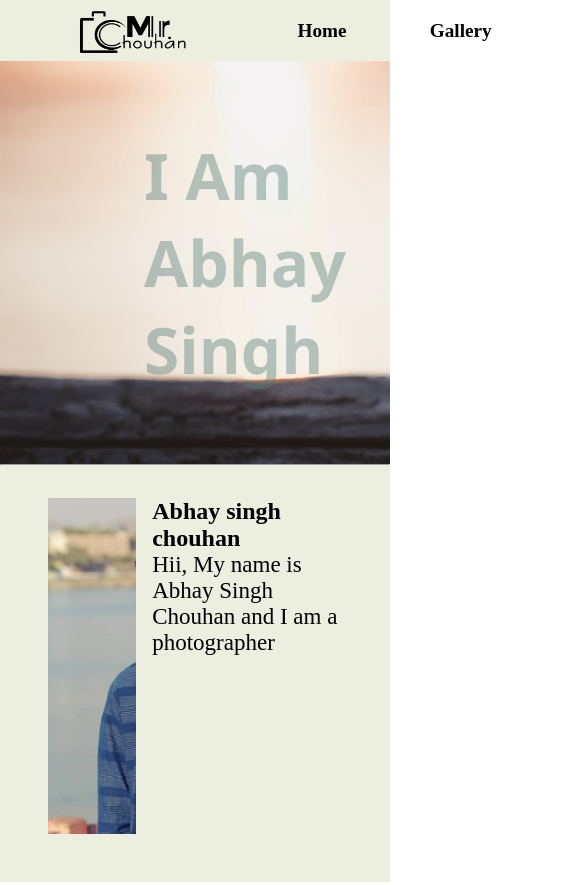
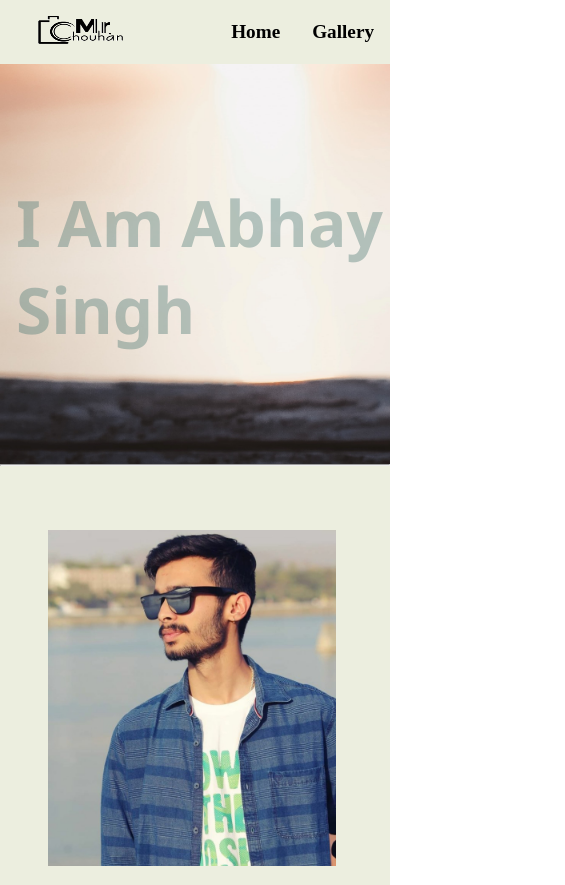
Before and after one commit to AdityaRajSinghChouhan/Hobby-Click, a plain HTML site: page index.html in a window 390 px wide. Shown: the top 885 px of the page, 565 px wide, since content can reach past the window. Drawn offline with Linux system fonts and the light colour scheme.

Commit message:
responsive
add responsive ness

```diff
--- a/index.html
+++ b/index.html
@@ -34,12 +34,12 @@
             <!-- <img id="mainimg" src="../static/mainimg.jpg" alt=""> -->
         </div>
         <div id="caption">
-            <h1>Abhay singh chouhan</h1>
+            <h1 id="names">Abhay singh chouhan</h1>
             <p id="captiontext">Hii, My name is Abhay Singh Chouhan and I am a photographer </p>
         </div>
     </section>
-    <!-- Gallery -->
-    <!-- <div id="all">
+    Gallery -->
+    <div id="all">
 
         <section id="gallerysec">
             <h1>Hello! Welcome To Hobby Click Gallery</h1>
@@ -54,6 +54,6 @@
             <div id="imgpic7" class="img1"></div>
 
         </section>
-    </div> -->
+    </div>
 </body>
 </html>
--- a/static/HCstyle.css
+++ b/static/HCstyle.css
@@ -1,16 +1,16 @@
-*{
+* {
     margin: 0px;
     padding: 0px;
     box-sizing: border-box;
   }
 
   /* header */
-#head{
+  #head {
     /* background-color: red; */
     height: 29rem;
   }
 
-#navbar{
+  #navbar {
     /* background-color: yellow; */
     display: flex;
     height: 3.8rem;
@@ -19,9 +19,9 @@
 
     /* position: fixed; */
     /* background-color: #507a7666; */
-    background-color:#eceedf;
+    background-color: #eceedf;
   }
-#logo{
+  #logo {
     display: flex;
     align-items: center;
     justify-content: center;
@@ -29,23 +29,23 @@ position: relative;
     bottom: 11px;
     margin-left: 2rem;
   }
-#logoimg{
+  #logoimg {
     width: 10rem;
     height: 6rem;
   }
 
-#minue ul{
+  #minue ul {
     justify-content: center;
     width: 100%;
     align-items: center;
     display: flex;
     margin: 0rem 2rem;
   }
-#minue ul li{
+  #minue ul li {
     list-style: none;
     margin: 0rem 1rem;
   }
-#minue ul li a{
+  #minue ul li a {
     text-decoration: none;
     font-size: 1.2rem;
     font-weight: bold;
@@ -53,31 +53,29 @@ margin-left: 2rem;
     padding: 0.6rem 1.6rem;
     border-radius: 19px;
   }
-#minue ul li a:hover{
+  #minue ul li a:hover {
     background-color: lightblue;
   }
-#web{
+  #web {
     height: 25.2rem;
     display: flex;
     /* flex-direction: column; */
     align-items: center;
     /* justify-content: center; */
     background-image: url("../static/webimg.jpg");
-    background-size:cover;
+    background-size: cover;
     background-repeat: no-repeat;
     width: 100%;
-
-
   }
-#webname{
+  #webname {
     font-weight: bold;
     font-size: 4rem;
     position: relative;
     left: 9rem;
-    font-family: 'Segoe UI', Tahoma, Geneva, Verdana, sans-serif;
+    font-family: "Segoe UI", Tahoma, Geneva, Verdana, sans-serif;
     color: #507a7666;
   }
-#pationname{
+  #pationname {
     color: #507a7666;
     position: relative;
     right: 24.6rem;
@@ -85,9 +83,8 @@ margin-left: 2rem;
     font-size: 2rem;
   }
 
-
   /* About */
-#about{
+  #about {
     height: 26rem;
     /* background-color: rgb(217 228 228 / 40%); */
     background-color: #eceedf;
@@ -97,7 +94,7 @@ margin-left: 2rem;
     padding: 2rem;
   }
 
- #image{
+  #image {
     height: 21rem;
     width: 18rem;
     /* background-color: orange; */
@@ -106,13 +103,19 @@ margin-left: 2rem;
     margin: 0rem 1rem;
   }
 
-#caption{
+  #caption {
     /* background-color: pink; */
     height: 21rem;
     width: 42rem;
+    position: relative;
   }
+  /* #names{
+    text-align: center;
+    margin: 1rem 1rem;
+  } */
   #captiontext{
     font-size: 23px;
+    /* text-align: center; */
   }
 
   /* Hobby click-Gallery */
@@ -120,34 +123,30 @@ margin-left: 2rem;
       background: linear-gradient(rgb(241 216 147), rgb(236 217 149));
 
   } */
-#gallerysec{
+  #gallerysec {
     width: 100%;
     height: 8rem;
     display: flex;
     justify-content: center;
     align-items: center;
     font-size: 1.5rem;
-
   }
 
-#galleryimgsec{
+  #galleryimgsec {
     width: 100%;
     height: max-content;
     display: flex;
     margin: 2rem 5rem;
     flex-wrap: wrap;
-
-
   }
 
-.img1{
+  .img1 {
     height: auto;
     width: auto;
     background-size: cover;
     margin: 1rem 1rem;
-
   }
-#imgpic1{
+  #imgpic1 {
     position: relative;
 
     width: 50rem;
@@ -155,39 +154,106 @@ margin-left: 2rem;
     background-image: url("../static/imgp1.jpg");
     border: 1px solid black;
   }
-#imgpic2{
+  #imgpic2 {
     width: 35rem;
     height: 28rem;
     background-image: url("../static/imgp2.jpg");
     border: 1px solid black;
   }
-#imgpic3{
+  #imgpic3 {
     width: 30rem;
     height: 28rem;
     background-image: url("../static/imgp5.jpg");
     border: 1px solid black;
   }
-#imgpic4{
+  #imgpic4 {
     width: 36rem;
     height: 28rem;
     background-image: url("../static/imgp6.jpg");
     border: 1px solid black;
   }
-#imgpic5{
+  #imgpic5 {
     width: 17rem;
     height: 28rem;
     background-image: url("../static/imgp7.jpg");
     border: 1px solid black;
   }
-#imgpic6{
+  #imgpic6 {
     width: 19rem;
     height: 28rem;
     background-image: url("../static/imgp3.jpg");
     border: 1px solid black;
   }
-#imgpic7{
+  #imgpic7 {
     width: 28rem;
     height: 28rem;
     background-image: url("../static/imgp9.jpg");
     border: 1px solid black;
   }
+  /* Responsive */
+
+  @media only screen and (max-width: 716px) {
+    #navbar {
+      flex-wrap: wrap;
+      height: max-content;
+      /* justify-content: center;
+          align-items: center; */
+    }
+    #logo {
+      margin-left: 0px;
+    }
+
+    #pationname {
+      position: relative;
+      right: 3.6rem;
+      top: 3rem;
+      margin: 4px;
+    }
+    #about {
+      flex-wrap: wrap;
+      height: auto;
+    }
+    #image {
+      margin: 2rem 1rem;
+    }
+    #webname {
+      position: relative;
+      left: 1rem;
+    }
+    #names{
+      text-align: center;
+      margin: 1rem 1rem;
+    }
+    #captiontext{
+      font-size: 23px;
+      text-align: center;
+    }
+  }
+
+  @media only screen and (max-width: 497px) {
+    #minue ul li a {
+      padding: 0px;
+    }
+    #logoimg {
+      width: 8rem;
+      height: 4rem;
+    }ll
+    #about {
+      flex-wrap: wrap;
+      height: auto;
+    }
+    #pationname {
+      display: none;
+    }
+    #image {
+      margin: 2rem 1rem;
+    }
+  }
+
+  @media only screen and (max-width: 719px) {
+    /* #caption{
+          position: relative;
+          top: 1rem ;
+          left: 1rem;
+      } */
+  }
```
Lines whose indentation alone changed are shown as unchanged.
